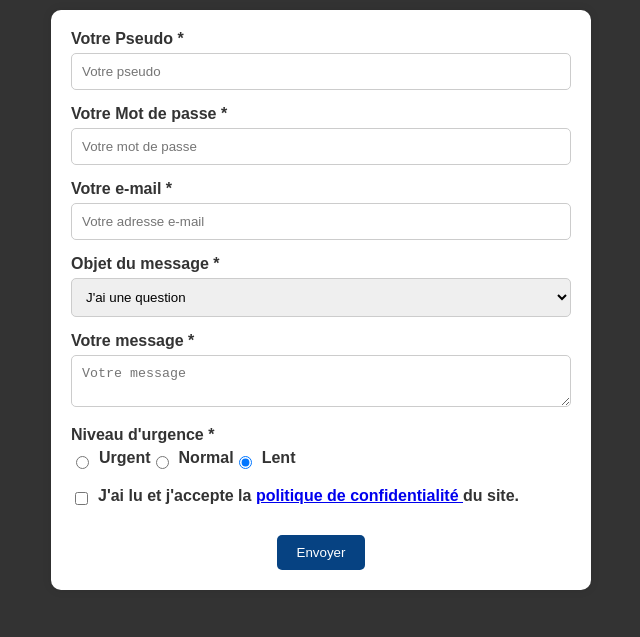
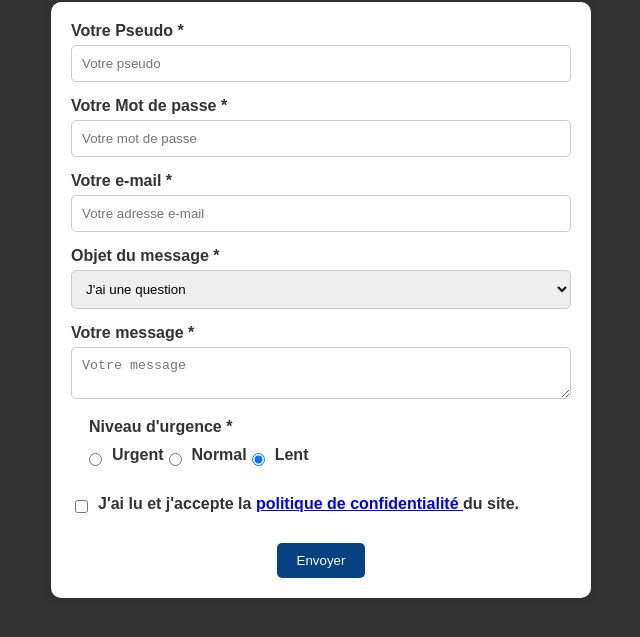
Before and after one commit to LogoViktor/R209---TP1, a plain HTML site: page index.html in a window 1280 px wide. Shown: the part 159-796 px from the top of the page, without its empty margins (319-959 px from the left). Drawn offline with Linux system fonts and the light colour scheme.

Commit message:
site quasi fini

```diff
--- a/CSS/style.css
+++ b/CSS/style.css
@@ -18,7 +18,7 @@ h1 {
 
 .contact-form-container {
     background-color: white;
-    color: #333;
+    color: #333333;
     padding: 20px;
     border-radius: 10px;
     width: 100%;
@@ -50,6 +50,19 @@ h1 {
     border-radius: 5px;
     box-sizing: border-box;
 }
+
+fieldset {
+    border: 1px solid transparent;
+    border-radius: 5px;
+    padding: 10px;
+    margin-bottom: 15px;
+}
+
+legend {
+    padding: 0 5px;
+    font-weight: bold; /* Assure que le texte est en gras */
+}
+
 
 .radio-group {
     display: flex;
--- a/index.html
+++ b/index.html
@@ -35,8 +35,8 @@
                 <label for="message">Votre message *</label>
                 <textarea id="message" placeholder="Votre message"></textarea>
             </div>
-            <div class="form-group">
-                <label>Niveau d'urgence *</label>
+            <fieldset class="form-group">
+                <legend>Niveau d'urgence *</legend>
                 <div class="radio-group">
                     <input type="radio" id="urgent" name="urgence" value="urgent">
                     <label for="urgent">Urgent</label>
@@ -45,7 +45,7 @@
                     <input type="radio" id="lent" name="urgence" value="lent" checked>
                     <label for="lent">Lent</label>
                 </div>
-            </div>
+            </fieldset>
             <div class="form-group checkbox-group">
                 <input type="checkbox" id="confidentiality">
                 <label for="confidentiality">J'ai lu et j'accepte la <a href="index.html" > politique de confidentialité </a> du site.</label>
```
